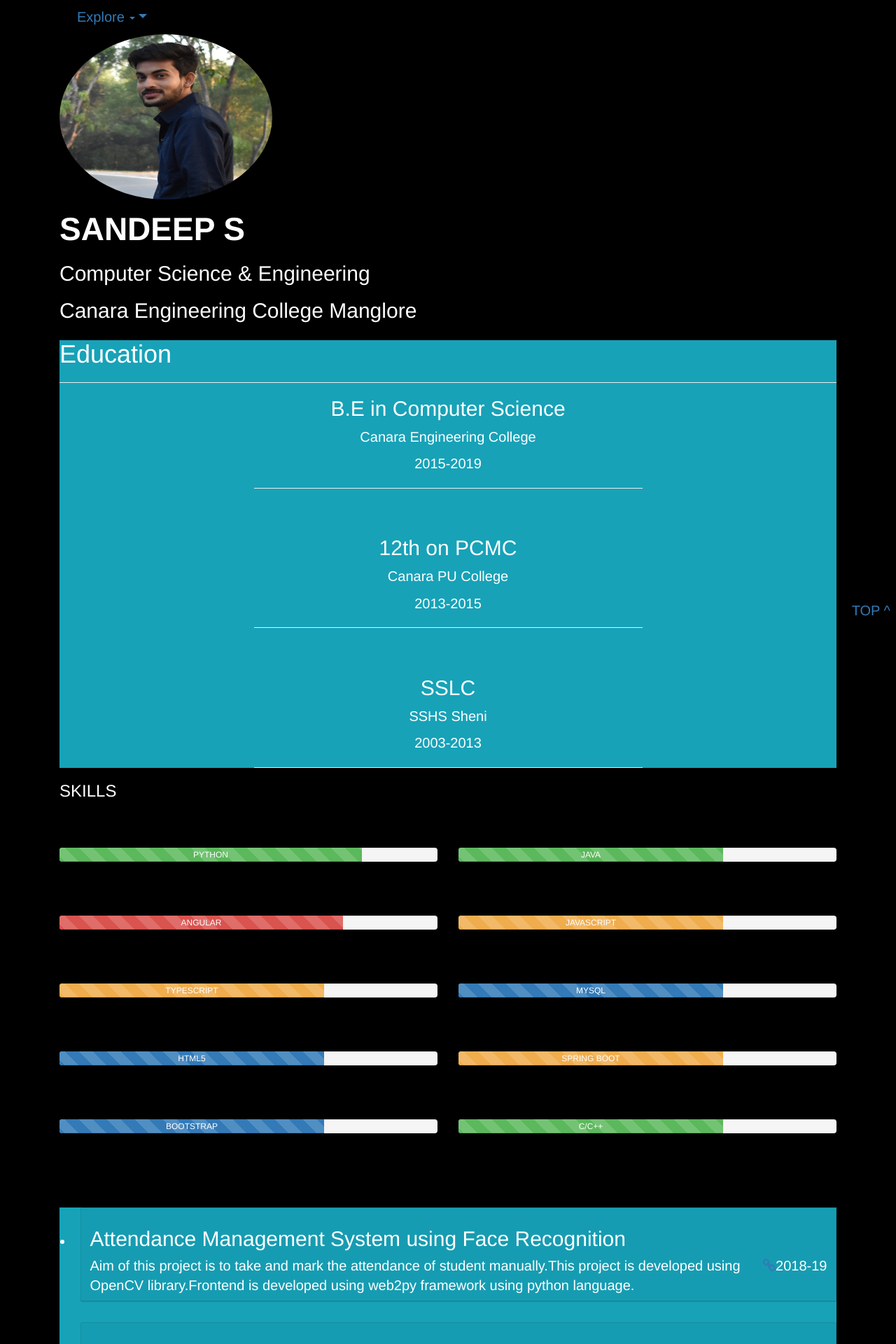
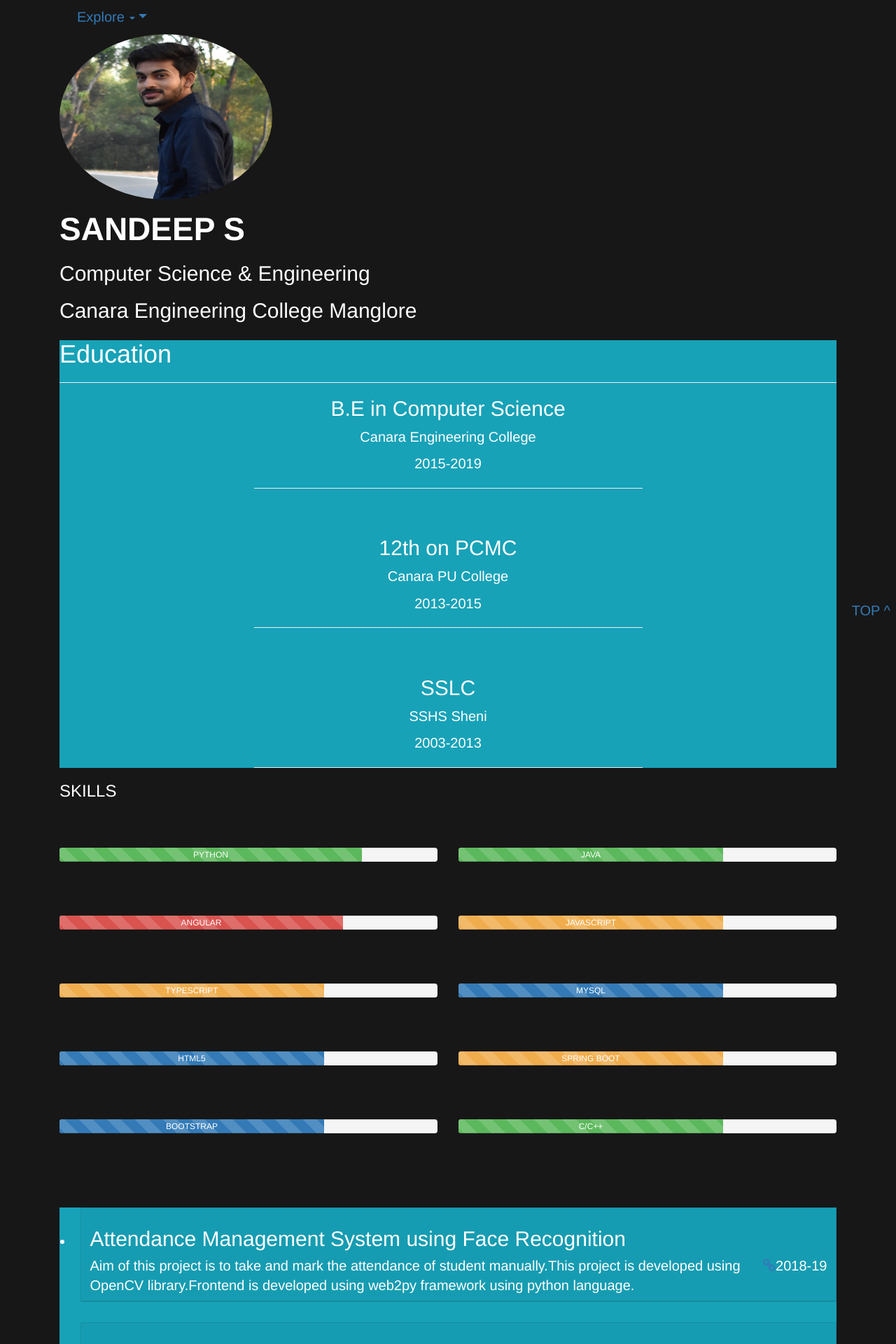
Before and after one commit to sandeepnayaks/sandeepnayaks.github.io, a Jekyll site: the page built from index.html, in a window 1280 px wide. Shown: the top 1920 px of the page at 70% size. Built offline with Jekyll 4.4.1, drawn with Linux system fonts in a browser that asks for light colours; comment, search, counter and statistics services are not loaded.

Commit message:
Update default.html

```diff
--- a/_layouts/default.html
+++ b/_layouts/default.html
@@ -19,7 +19,7 @@
   	font-size: 200%;
   }
   .dark-mode {
-  background-color: black;
+  background-color: #171717;
   color: white;
 }
 .box {
```
